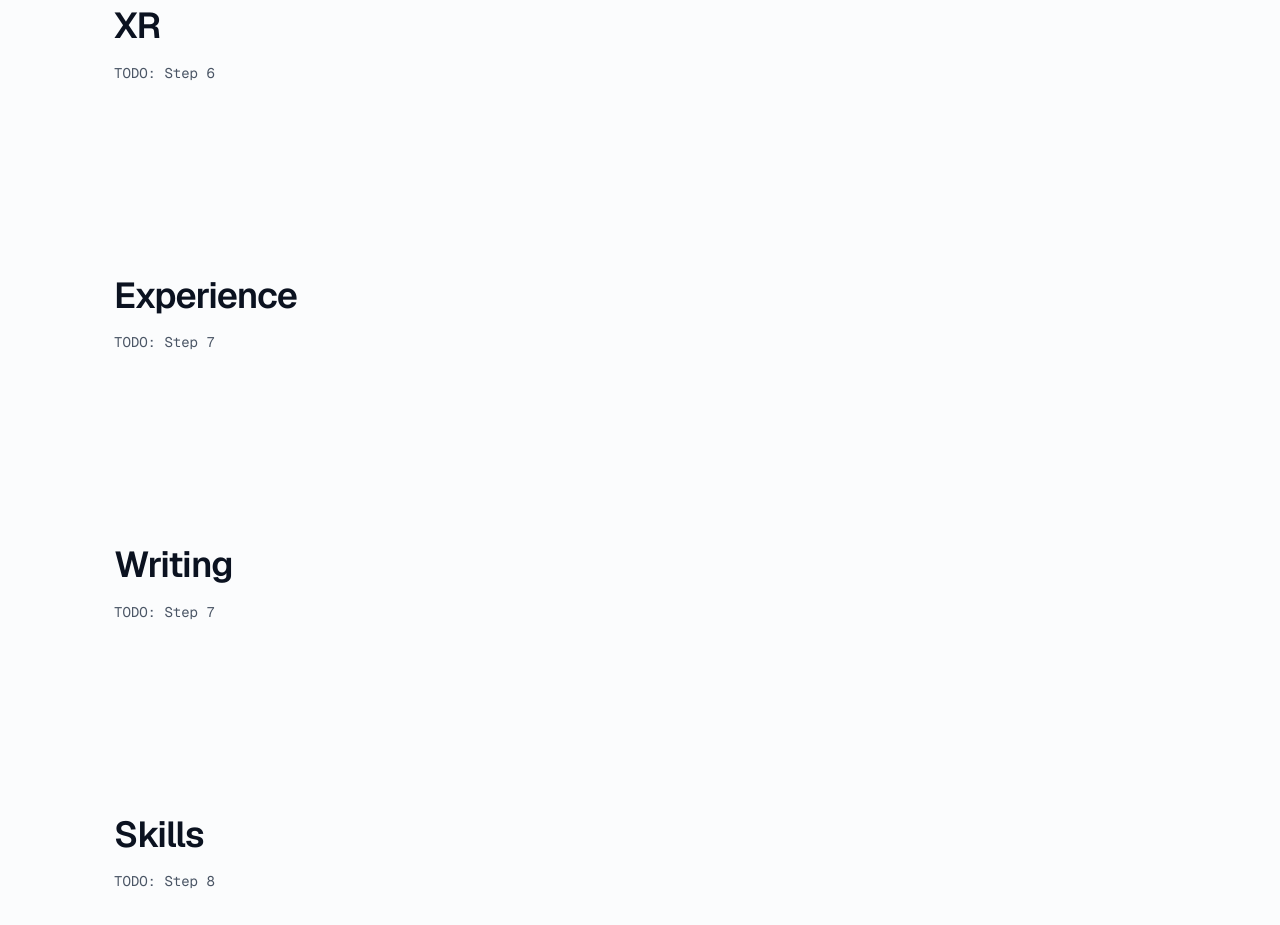
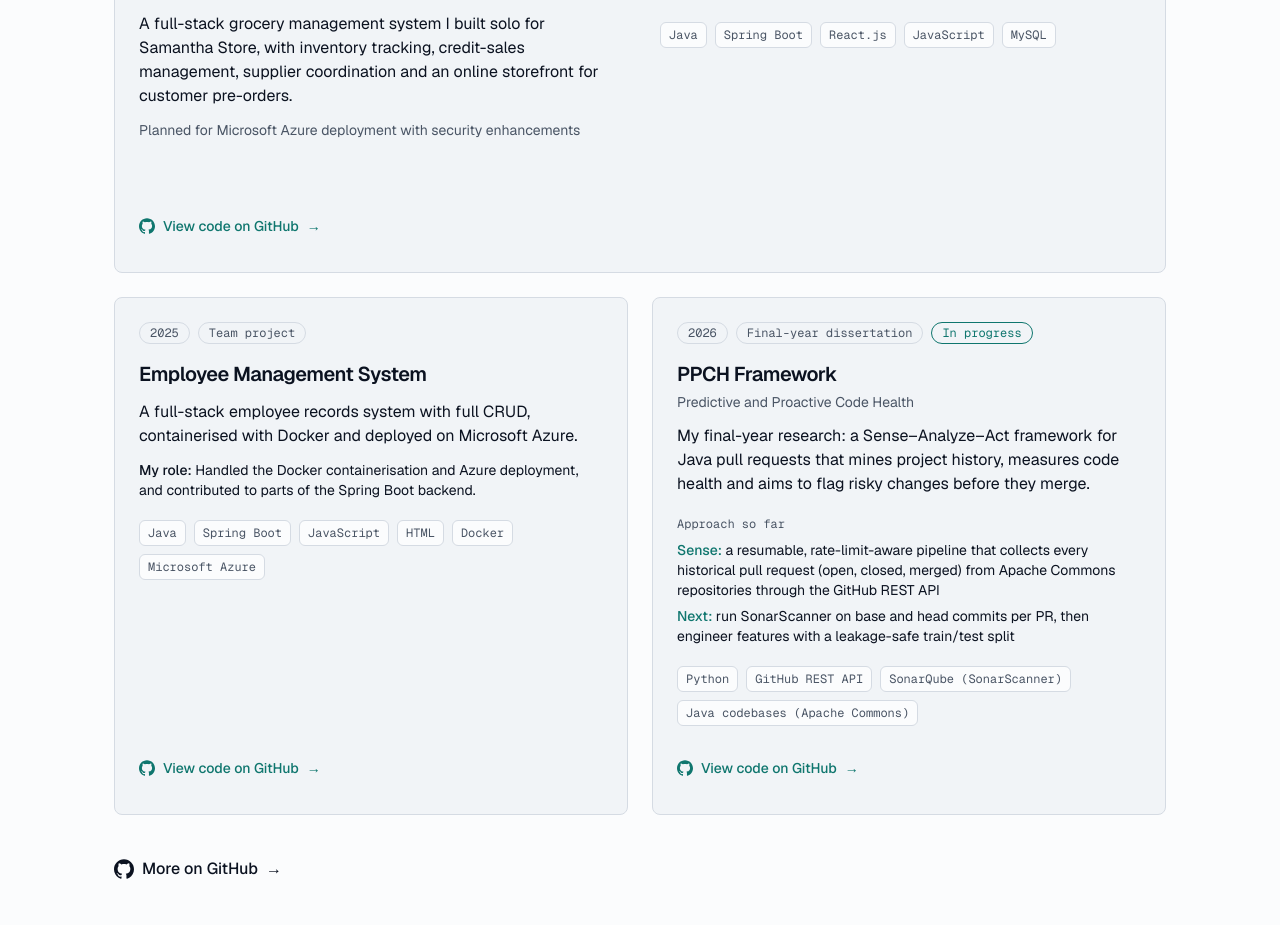
Before and after one commit to Manditha77/my-portfolio, a Next.js app: page / in a window 1280 px wide. Shown: the part 1160-2085 px from the top of the page. Built offline with nearby package versions, Linux system fonts and the light colour scheme.

Commit message:
feat(work): add Selected Work section with project cards
- Featured GroceryEase card plus Employee Management and PPCH cards
- Badge, Tag and ProjectCard components; accessible repo links
- Media-ready featured layout; en dash and subtitle fixes

```diff
--- a/src/components/sections/work.tsx
+++ b/src/components/sections/work.tsx
@@ -1,10 +1,35 @@
+import { moreOnGitHub, projects, workCopy } from "@/content/projects";
+import { GitHubIcon } from "@/components/ui/icons";
+import { ProjectCard } from "@/components/ui/project-card";
 import { Section } from "@/components/ui/section";
+import { cx } from "@/lib/cx";
 
 export function Work() {
   return (
     <Section id="work">
-      {/* Placeholder: built in Step 5 (docs/BUILD_PLAN.md). */}
-      <p className="mt-4 font-mono text-sm text-text-muted">TODO: Step 5</p>
+      <p className="mt-3 max-w-prose text-text-muted sm:text-lg">{workCopy.intro}</p>
+
+      {/* The first project is featured: full width on large screens, the rest two-up below it. */}
+      <ul role="list" className="mt-10 grid gap-6 lg:grid-cols-2">
+        {projects.map((project, index) => (
+          <li key={project.slug} className={cx(index === 0 && "lg:col-span-2")}>
+            <ProjectCard project={project} featured={index === 0} />
+          </li>
+        ))}
+      </ul>
+
+      <p className="mt-8">
+        <a
+          href={moreOnGitHub.href}
+          className="group -mx-2 inline-flex min-h-11 items-center gap-2 rounded-md px-2 font-medium text-text hover:text-accent"
+        >
+          <GitHubIcon className="size-5" />
+          {moreOnGitHub.label}
+          <span aria-hidden="true" className="transition-transform duration-150 group-hover:translate-x-0.5">
+            →
+          </span>
+        </a>
+      </p>
     </Section>
   );
 }
--- /dev/null
+++ b/src/components/ui/badge.tsx
@@ -0,0 +1,27 @@
+import type { ReactNode } from "react";
+import { cx } from "@/lib/cx";
+
+type BadgeProps = {
+  children: ReactNode;
+  variant?: "default" | "accent";
+  className?: string;
+};
+
+const variants = {
+  default: "border-border text-text-muted",
+  accent: "border-accent text-accent",
+} as const;
+
+export function Badge({ children, variant = "default", className }: BadgeProps) {
+  return (
+    <span
+      className={cx(
+        "inline-flex items-center rounded-full border px-2.5 py-0.5 font-mono text-xs",
+        variants[variant],
+        className,
+      )}
+    >
+      {children}
+    </span>
+  );
+}
--- /dev/null
+++ b/src/components/ui/project-card.tsx
@@ -0,0 +1,126 @@
+import Image from "next/image";
+import type { Project } from "@/content/projects";
+import { workCopy } from "@/content/projects";
+import { cx } from "@/lib/cx";
+import { Badge } from "./badge";
+import { GitHubIcon } from "./icons";
+import { TagList } from "./tag";
+
+type ProjectCardProps = {
+  project: Project;
+  /** Full-width card with two inner columns on large screens. */
+  featured?: boolean;
+};
+
+export function ProjectCard({ project, featured = false }: ProjectCardProps) {
+  const headingId = `project-${project.slug}`;
+  const image = project.media?.[0];
+  // With a screenshot, the featured card puts it in the right column and moves the details under the blurb.
+  const mediaBeside = featured && Boolean(image);
+
+  const media = image ? (
+    <div
+      className={cx(
+        "relative overflow-hidden rounded-md border border-border bg-bg",
+        featured ? "aspect-[16/10]" : "aspect-video",
+      )}
+    >
+      <Image
+        src={image.src}
+        alt={image.alt}
+        width={image.width}
+        height={image.height}
+        sizes="(min-width: 1024px) 520px, 100vw"
+        className="size-full object-cover"
+      />
+    </div>
+  ) : null;
+
+  const details = (
+    <>
+      {project.highlights && project.highlights.length > 0 ? (
+        <ul className="list-disc space-y-1.5 pl-5 text-sm marker:text-accent">
+          {project.highlights.map((highlight) => (
+            <li key={highlight}>{highlight}</li>
+          ))}
+        </ul>
+      ) : null}
+
+      {project.approach && project.approach.length > 0 ? (
+        <div>
+          <p className="font-mono text-xs text-text-muted">{workCopy.approachHeading}</p>
+          <ul className="mt-2 space-y-1.5 text-sm">
+            {project.approach.map((step) => (
+              <li key={step.label}>
+                <span className="font-medium text-accent">{step.label}:</span> {step.text}
+              </li>
+            ))}
+          </ul>
+        </div>
+      ) : null}
+
+      <TagList tags={project.stack} />
+    </>
+  );
+
+  return (
+    <article
+      aria-labelledby={headingId}
+      className={cx(
+        "flex h-full flex-col rounded-lg border border-border bg-surface p-5 transition-colors focus-within:border-accent sm:p-6",
+        featured && "lg:grid lg:grid-cols-2 lg:gap-10",
+      )}
+    >
+      {media && (!featured || mediaBeside) ? (
+        <div className={cx("mb-5", mediaBeside && "lg:col-start-2 lg:row-span-2 lg:row-start-1 lg:mb-0")}>
+          {media}
+        </div>
+      ) : null}
+
+      <div className={cx("flex flex-col", mediaBeside && "lg:col-start-1 lg:row-start-1")}>
+        <div className="flex flex-wrap gap-2">
+          <Badge>{project.year}</Badge>
+          <Badge>{project.type}</Badge>
+          {project.status ? <Badge variant="accent">{project.status}</Badge> : null}
+        </div>
+
+        <h3 id={headingId} className="mt-4 text-xl font-semibold tracking-tight">
+          {project.title}
+        </h3>
+        {project.subtitle ? <p className="mt-1 text-sm text-text-muted">{project.subtitle}</p> : null}
+
+        <p className="mt-3">{project.blurb}</p>
+
+        {project.role ? (
+          <p className="mt-3 text-sm">
+            <span className="font-medium">{workCopy.roleLabel}</span> {project.role}
+          </p>
+        ) : null}
+
+        {project.statusNote ? <p className="mt-3 text-sm text-text-muted">{project.statusNote}</p> : null}
+
+        {mediaBeside ? <div className="mt-5 flex flex-col gap-5">{details}</div> : null}
+      </div>
+
+      {mediaBeside ? null : (
+        <div className={cx("mt-5 flex flex-col gap-5", featured && "lg:row-span-2 lg:mt-0")}>{details}</div>
+      )}
+
+      <p className={cx("mt-auto pt-5", featured && "lg:pt-6", mediaBeside && "lg:col-start-1")}>
+        <a
+          href={project.repo}
+          className="group -mx-2 inline-flex min-h-11 items-center gap-2 rounded-md px-2 text-sm font-medium text-accent hover:underline hover:underline-offset-4"
+        >
+          <GitHubIcon className="size-4" />
+          <span>
+            {workCopy.repoLink}
+            <span className="sr-only"> for {project.title}</span> {workCopy.repoLinkSuffix}
+          </span>
+          <span aria-hidden="true" className="transition-transform duration-150 group-hover:translate-x-0.5">
+            →
+          </span>
+        </a>
+      </p>
+    </article>
+  );
+}
--- /dev/null
+++ b/src/components/ui/tag.tsx
@@ -0,0 +1,20 @@
+import { cx } from "@/lib/cx";
+
+type TagListProps = {
+  tags: readonly string[];
+  label?: string;
+  className?: string;
+};
+
+/** Tech tags in the mono font. Wraps, so long tags never overflow at 320px. */
+export function TagList({ tags, label, className }: TagListProps) {
+  return (
+    <ul role="list" aria-label={label} className={cx("flex flex-wrap gap-2", className)}>
+      {tags.map((tag) => (
+        <li key={tag} className="rounded-md border border-border bg-bg px-2 py-1 font-mono text-xs text-text-muted">
+          {tag}
+        </li>
+      ))}
+    </ul>
+  );
+}
--- a/src/content/projects.ts
+++ b/src/content/projects.ts
@@ -30,7 +30,7 @@
   {
     slug: "groceryease",
     title: "GroceryEase",
-    subtitle: "web-based grocery management system",
+    subtitle: "Web-based grocery management system",
     year: "2024–2025",
     type: "Solo project",
     repo: "https://github.com/Manditha77/groceryease_sdp",
@@ -102,3 +102,13 @@
 ];
 
 export const moreOnGitHub: ExternalLink = site.links.githubRepos;
+
+/** Interface strings for the Selected Work section. */
+export const workCopy = {
+  intro:
+    "Two full-stack Java and Spring Boot systems, and the research I'm doing for my final-year dissertation.",
+  roleLabel: "My role:",
+  approachHeading: "Approach so far",
+  repoLink: "View code",
+  repoLinkSuffix: "on GitHub",
+};
```
Also changed, not shown: 2 other files (tests, documents, lock files or other folders).
